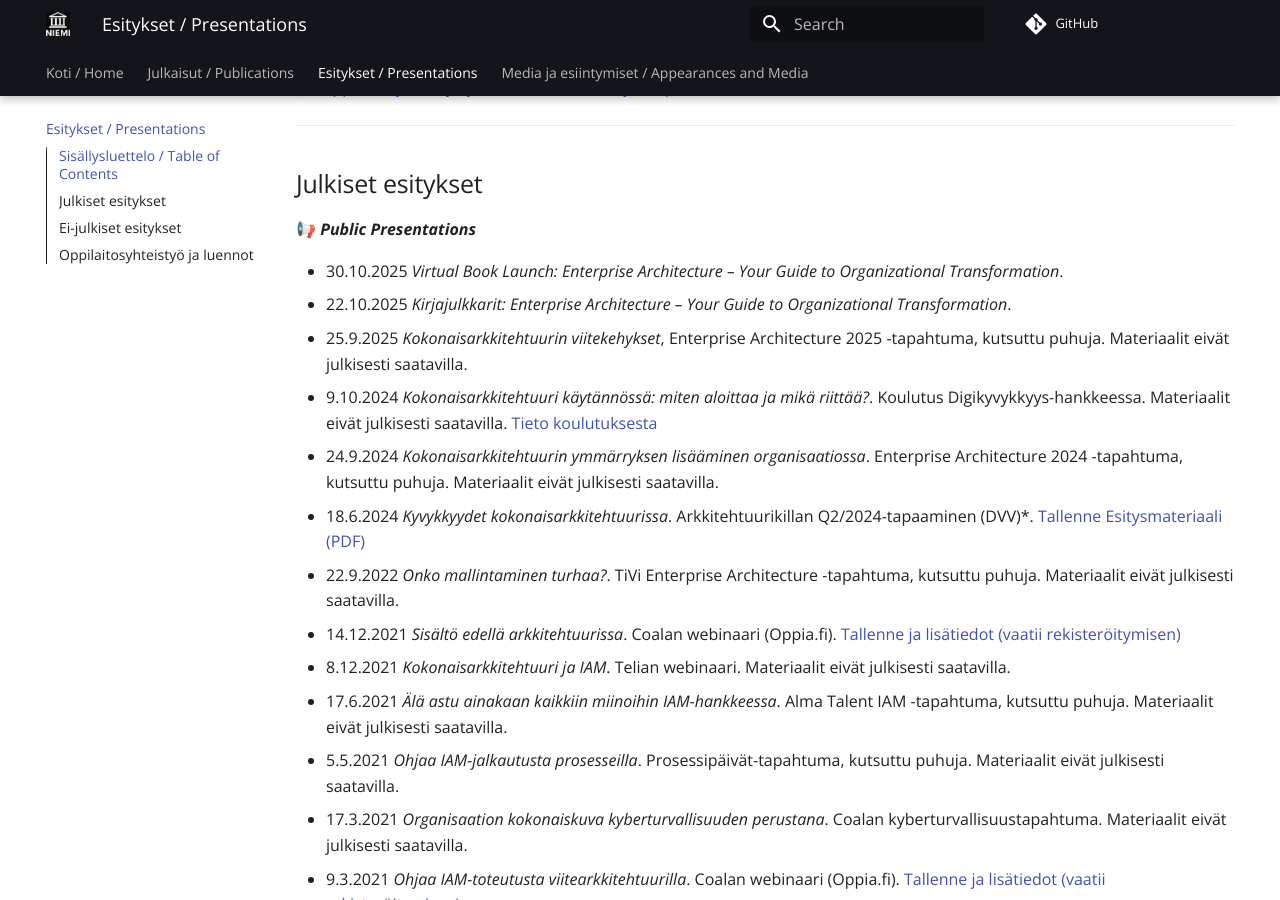
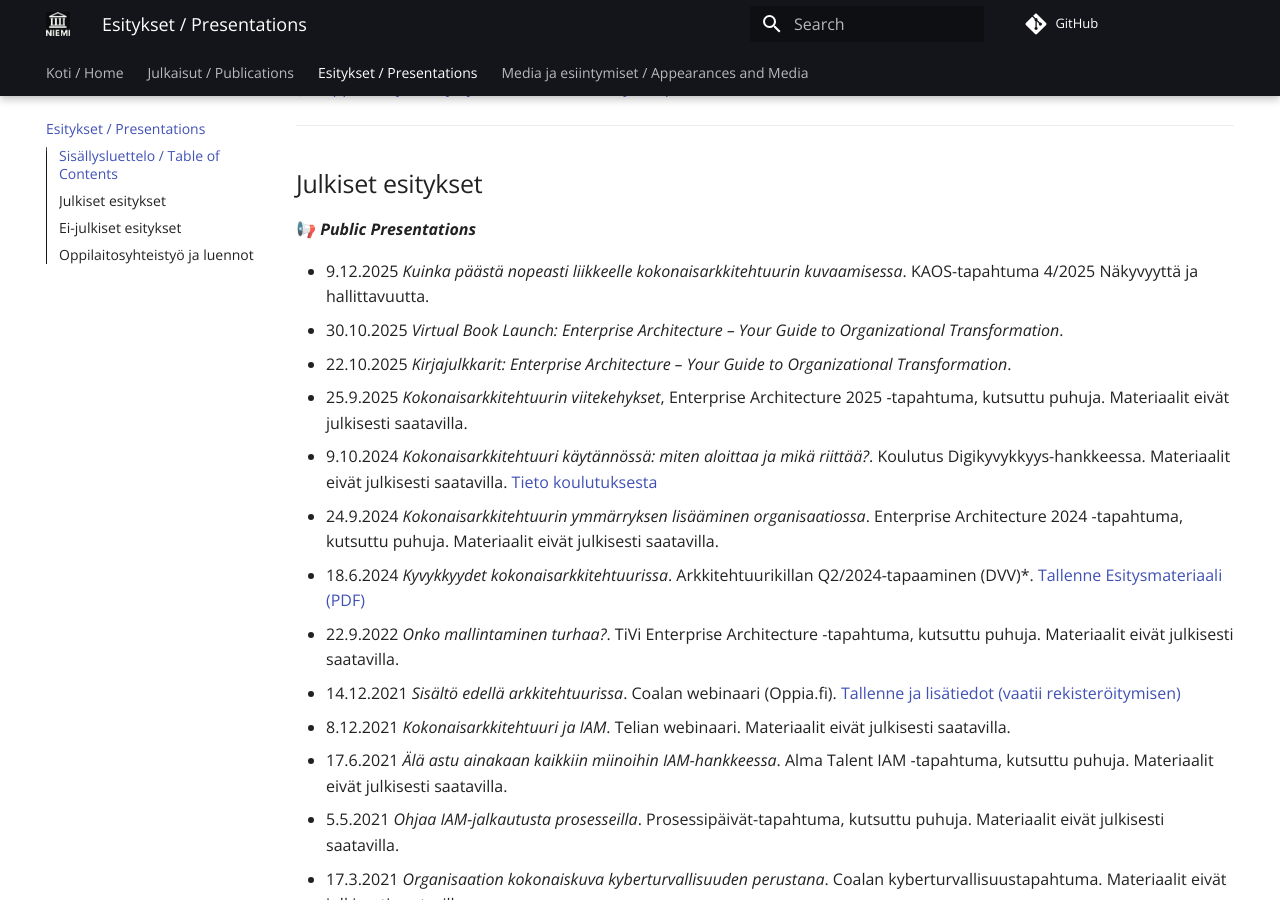
Before and after one commit to eetuniemiphd/eetuniemi, an MkDocs documentation site: the page built from docs/presentations.md, in a window 1280 px wide and 900 px high, scrolled down 430 px. Built offline with MkDocs 1.6.1 and Material for MkDocs 9.7.7, drawn with Linux system fonts in a browser that asks for light colours; comment, search, counter and statistics services are not loaded.

Commit message:
Update presentations.md

```diff
--- a/docs/presentations.md
+++ b/docs/presentations.md
@@ -18,6 +18,7 @@ Tämä lista ei ole kattava ennen vuotta 2017 / This list is not comprehensive p
 ## Julkiset esitykset
 📢 ***Public Presentations***
 
+- 9.12.2025 *Kuinka päästä nopeasti liikkeelle kokonaisarkkitehtuurin kuvaamisessa*. KAOS-tapahtuma 4/2025 Näkyvyyttä ja hallittavuutta.
 - 30.10.2025 *Virtual Book Launch: Enterprise Architecture – Your Guide to Organizational Transformation*.
 - 22.10.2025 *Kirjajulkkarit: Enterprise Architecture – Your Guide to Organizational Transformation*.
 - 25.9.2025 *Kokonaisarkkitehtuurin viitekehykset*, Enterprise Architecture 2025 -tapahtuma, kutsuttu puhuja. Materiaalit eivät julkisesti saatavilla.
```
